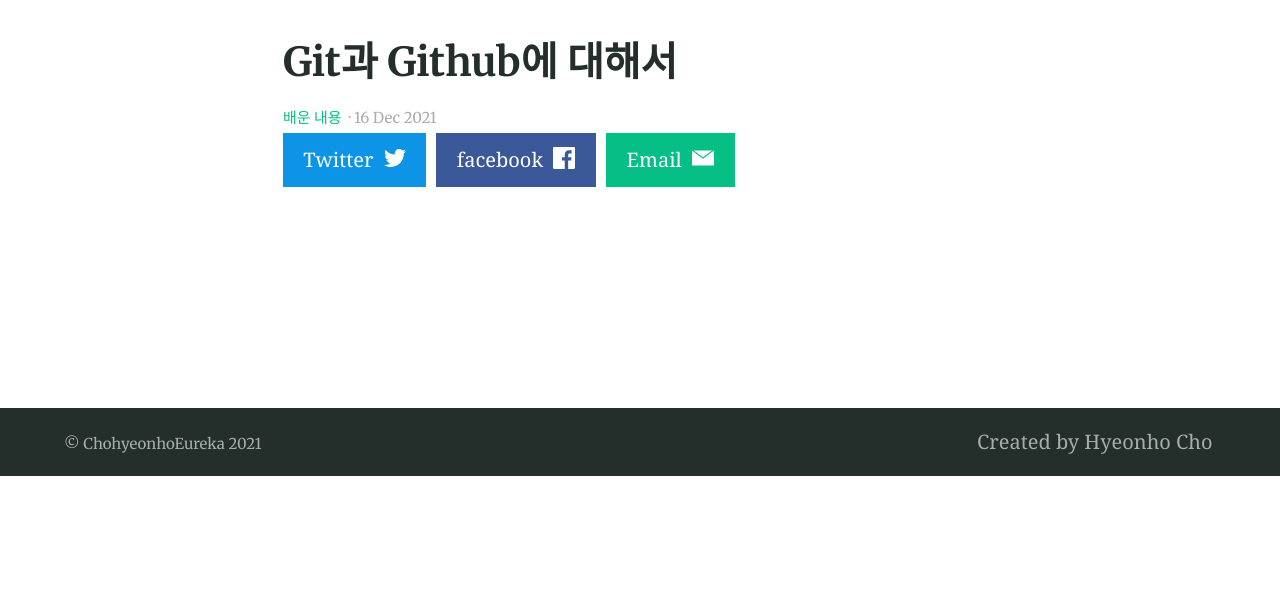
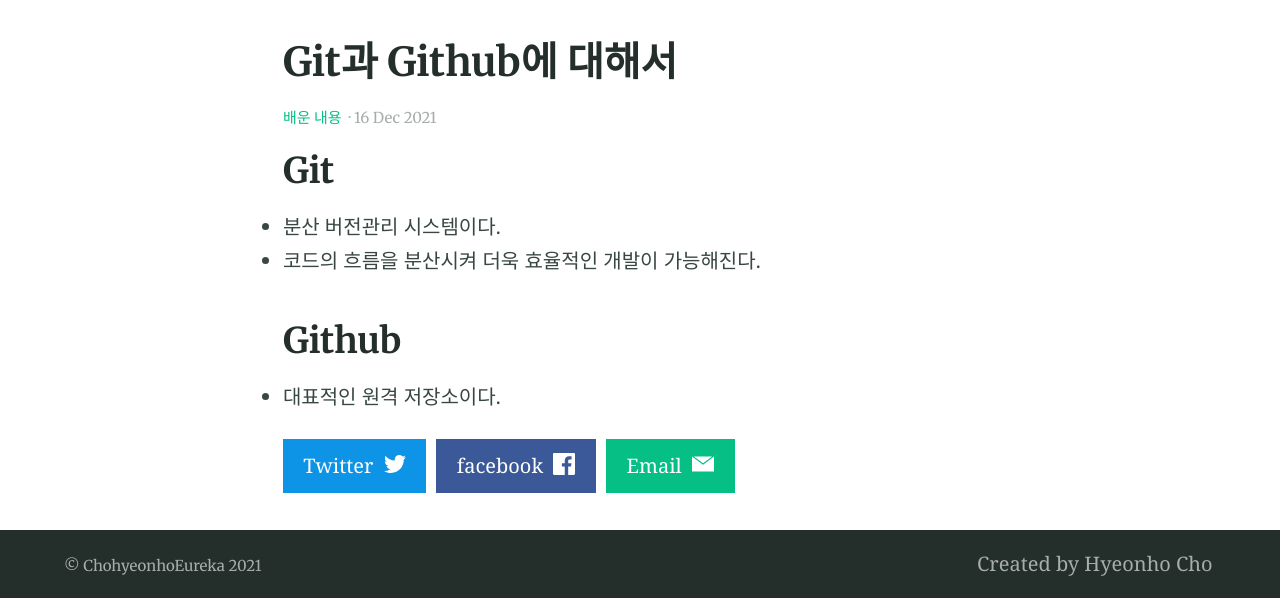
Before and after one commit to chohyeonho/chohyeonho.github.io, a Jekyll site: the page built from _posts/2021-12-16-gitandgithub.md, in a window 1280 px wide. Shown: the part 424-1022 px from the top of the page. Built offline with Jekyll 4.4.1, drawn with Linux system fonts in a browser that asks for light colours; comment, search, counter and statistics services are not loaded; before the commit the page ends 900 px from its top, so only the background shows below that.

Commit message:
Update 2021-12-16-gitandgithub.md

```diff
--- a/_posts/2021-12-16-gitandgithub.md
+++ b/_posts/2021-12-16-gitandgithub.md
@@ -9,3 +9,10 @@ feature_text: |
 feature_image: "https://picsum.photos/2560/600?image=733"
 image: "https://picsum.photos/2560/600?image=733"
 ---
+
+## Git
+- 분산 버전관리 시스템이다.
+- 코드의 흐름을 분산시켜 더욱 효율적인 개발이 가능해진다.
+
+## Github
+- 대표적인 원격 저장소이다.
```
